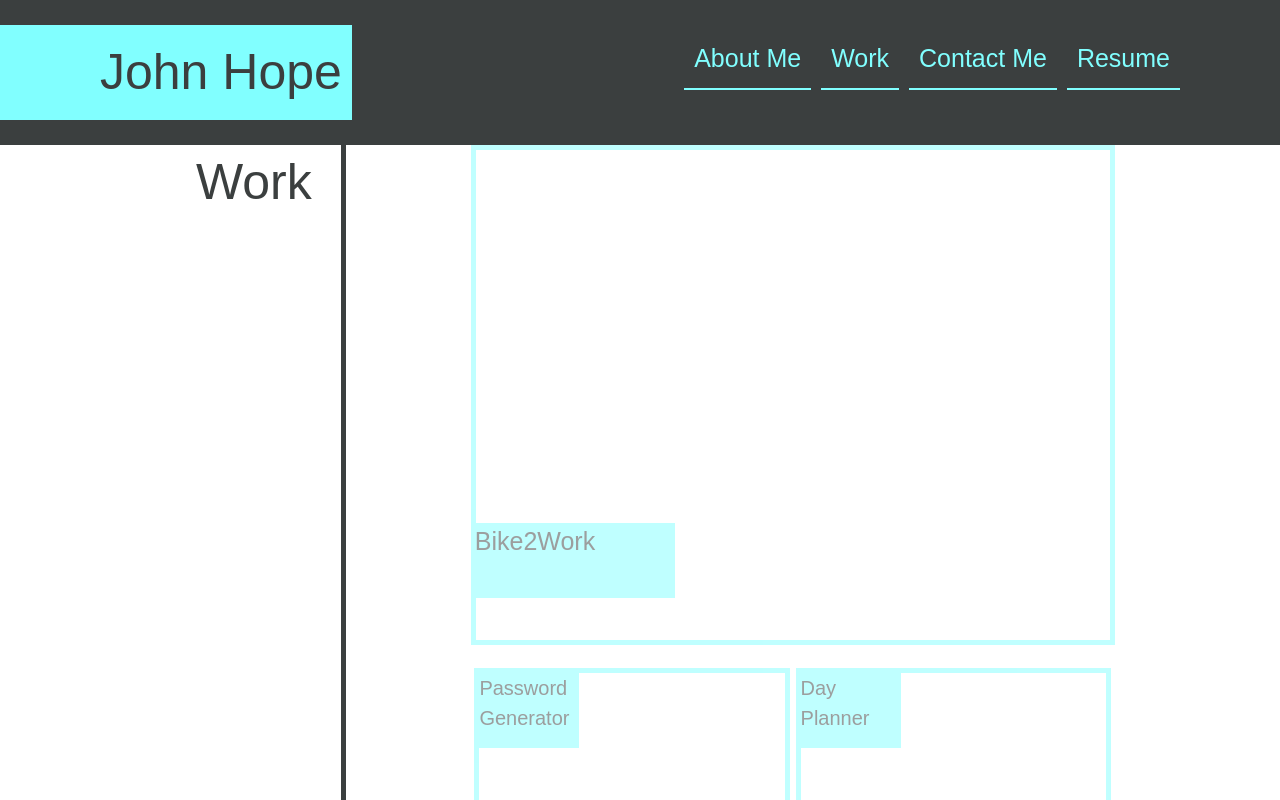
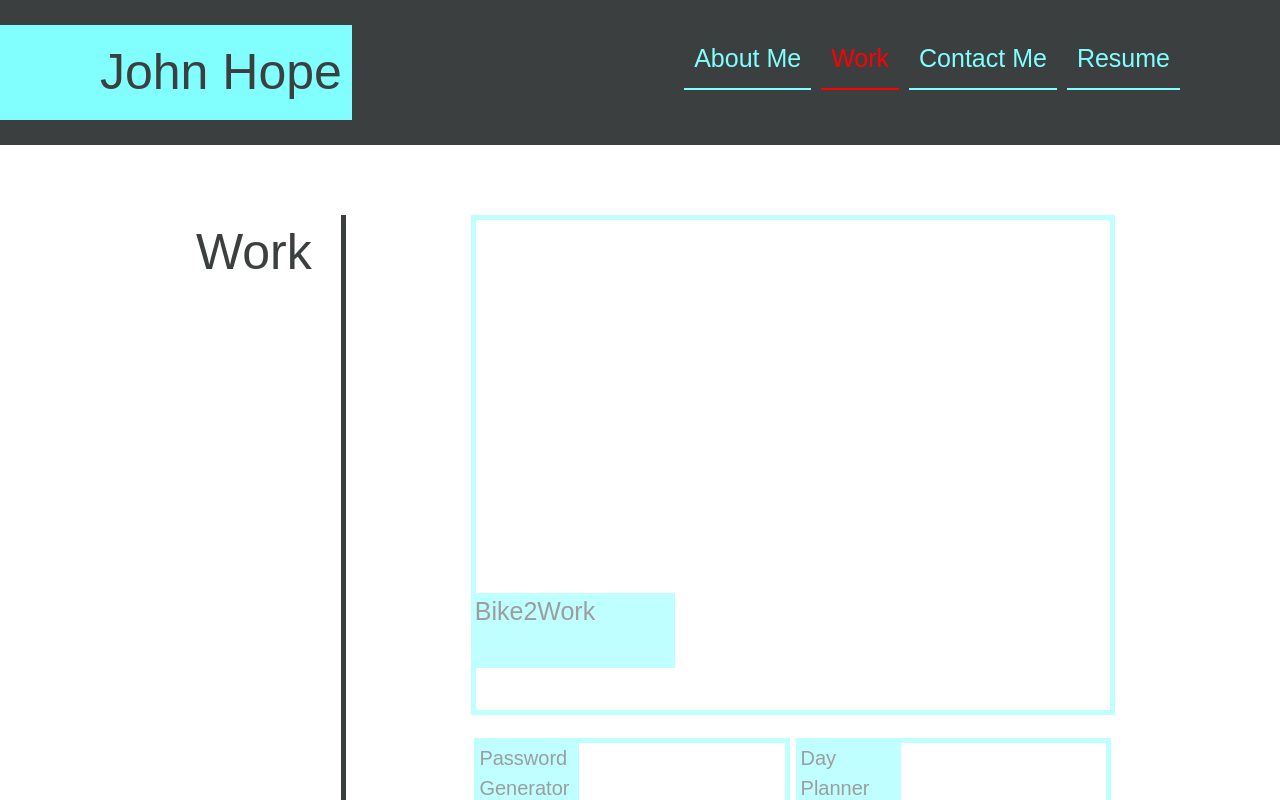
Before and after one commit to hope1407/React_Portfolio, a React (Create React App) app: page /work in a window 1280 px wide. Shown: the top 800 px of the page. Built offline with nearby package versions, Linux system fonts and the light colour scheme.

Commit message:
stylizing nav bar, and adding homepage route

```diff
--- a/src/App.css
+++ b/src/App.css
@@ -91,7 +91,7 @@ header p {
   flex-direction: row;
   justify-content: flex-start;
   position: relative;
-  margin: 0px 0px 100px 196px;
+  margin: 70px 0px 100px 196px;
 }
 #amheader {
   width: fit-content;
--- a/src/App.js
+++ b/src/App.js
@@ -2,6 +2,7 @@ import "./App.css";
 //import Homepage from "./components/homepage";
 import { BrowserRouter as Router, Switch, Route } from "react-router-dom";
 import Nav from "./components/Nav";
+import Homepage from "./components/homepage"
 import Profile from "./components/Profile";
 import Work from "./components/Work"
 import Footer from "./components/Footer"
@@ -13,6 +14,9 @@ function App() {
 
       <Switch>
         <Route exact path="/">
+          <Homepage />
+        </Route>
+        <Route exact path="/about">
           <Profile />
         </Route>
         <Route exact path="/work">
--- /dev/null
+++ b/src/components/Homepage.js
@@ -0,0 +1,3 @@
+export default function Homepage() {
+    return(<h1>Homepage</h1>)
+}
--- a/src/components/Nav.js
+++ b/src/components/Nav.js
@@ -1,4 +1,4 @@
-import {Link} from "react-router-dom"
+import {NavLink} from "react-router-dom"
 
 export default function Nav() {
   return (
@@ -6,10 +6,10 @@ export default function Nav() {
       <p className="name">John Hope</p>
       <nav>
         <ul>
-          <Link to="/">About Me</Link>
-          <Link to="/work">Work</Link>
-          <Link to="/contact">Contact Me</Link>
-          <Link to="/resume">Resume</Link>
+          <NavLink to="/about" activeStyle={{color: 'red'}}>About Me</NavLink>
+          <NavLink to="/work" activeStyle={{color: 'red'}}>Work</NavLink>
+          <NavLink to="/contact" activeStyle={{color: 'red'}}>Contact Me</NavLink>
+          <NavLink to="/resume" activeStyle={{color: 'red'}}>Resume</NavLink>
         </ul>
       </nav>
     </header>
```
